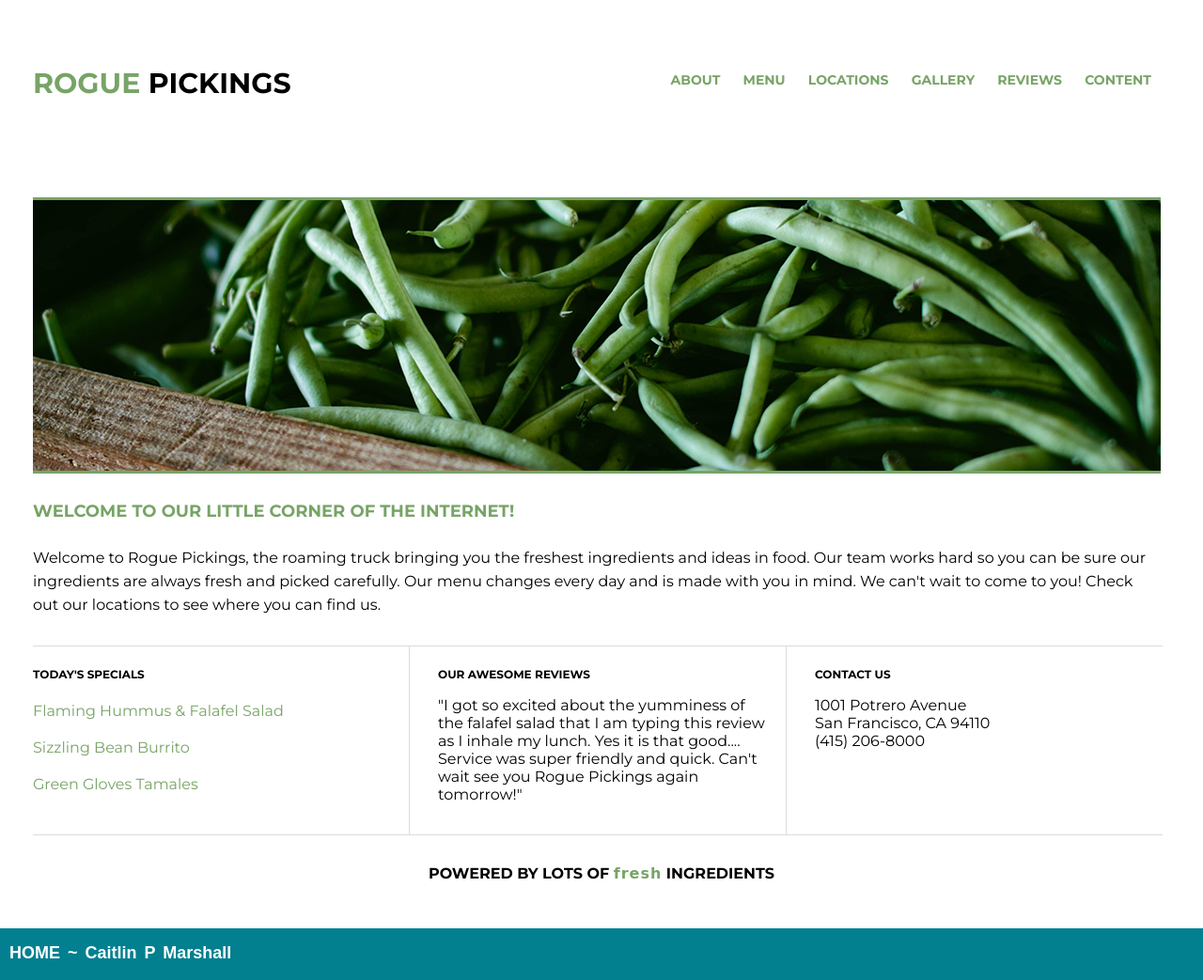
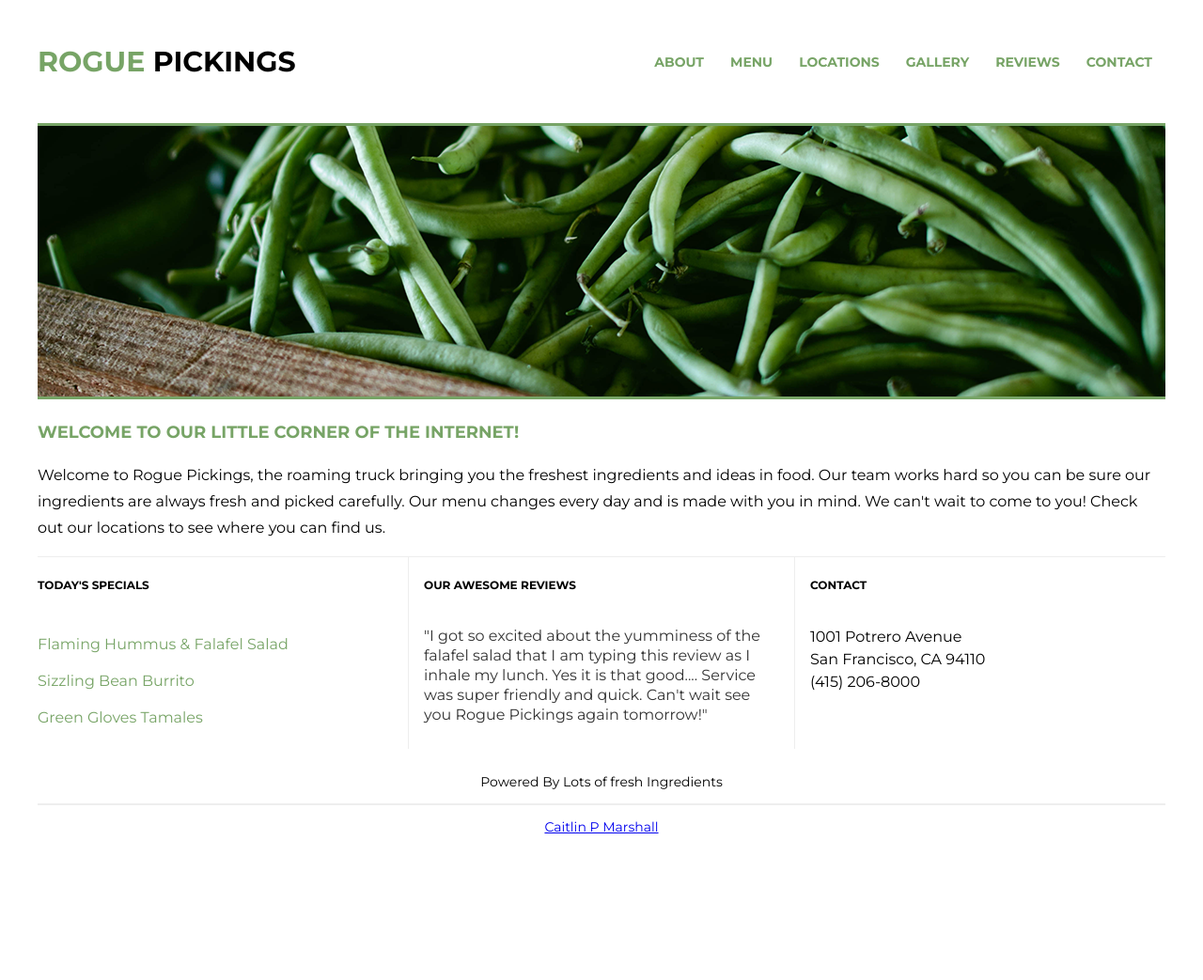
Before and after one commit to caitlinpmarshall/rogue-pickings, a plain HTML site: page index.html in a window 1280 px wide. Shown: the whole page at 94% size. After the commit the page ends 904 px from the top, so only its background shows below. Drawn offline with Linux system fonts and the light colour scheme; a web font is replaced by a local one.

Commit message:
Fixed broken image link, updated html and css for responsive

```diff
--- a/css/main.css
+++ b/css/main.css
@@ -1,176 +1,261 @@
-/***** BASE STYLES ******/
-header, main {
-    font-family: 'Montserrat', sans-serif;
-    color: #000000;
-    margin: 50px 35px 0 35px;
+html {
+	font-size: 16px;
 }
 
-/***** GRID ******/
-.full-width {
-    width: 1200px;
-    margin: 0 auto;
-    overflow: auto;
+body {
+	font-size: 1em;
+	font-family: 'Montserrat', Helvetica, Arial, sans-serif;
+	display: flex;
+	justify-content: center;
+	align-items: center;
 }
 
-.half-width {
-    width: 600px;
-    float: left;
+.container{
+	max-width: 1200px;
+	width: 90%;
+	margin: 0 auto;
+	display: flex;
+	justify-content: center;
+	align-items: center;
+	flex-flow: column wrap;
 }
 
-.third-width {
-    width: 400px;
-    float: left;
+h1,
+h2,
+h3 {
+	color: black;
+	text-transform: uppercase;
+	font-weight: 700;
+}
+h1 {
+	font-size: 1.875em;
+}
+h2 {
+	font-size: 1.125em;
+}
+h3 {
+	font-size: .75em;
 }
 
-/***** HEADER ******/
+p {
+	font-size: .875em;
+	line-height: 1.3125em;
+    padding: 0 30px;
+}
+
+/*The widths are in a percentage!*/
 header {
-    height: 110px;
+	margin: 0 auto;
+	display: flex;
+	justify-content: center;
+	align-items: center;
+	flex-flow: column;
+	width: 100%;
 }
 
 header h1 {
-    font-size: 30px;
-    text-transform: uppercase;
+	border-bottom: 3px solid #77a466;
+	text-align: center;
+	margin: 0;
+	padding: .5em 0;
+	width: 100%;
 }
-
-header span {
+header h1 span {
 	color: #77a466;
 }
 
-nav {
-    float: right;
+header nav {
+	padding: 10px 0;
+
+}
+header nav ul {
+
+	margin: 0;
+	padding: 0;
+	display: flex;
+	justify-content: space-between;
+	flex-flow: column;
+
+}
+header nav ul li {
+	text-transform: uppercase;
+	font-weight: 700;
+	font-size: .875em;
+	padding: 1em;
+	display: flex;
+	flex-flow: row wrap;
+	justify-content: center;
+}
+header nav ul li a{
+	text-decoration: none;
+	color:#77a466;
 }
 
-nav ul li {
-    color: #77a466;
-    display: inline-block;
-    font-size: 14px;
-    font-weight: 700;
-    padding: 10px;
-    text-transform: uppercase;
-
+/*The widths are in a percentage!*/
+.top-section,
+.bottom-section {
+	margin: 0 auto;
+	display: flex;
+	justify-content: center;
+	align-items: flex-start;
+	flex-flow: column;
+	width: 100%;
 }
 
-/***** TOP *****/
-.top img {
+.main-image {
+	height: auto;
+}
+.main-image img {
+	width: 100%;
 	border-top: 3px solid #77a466;
 	border-bottom: 3px solid #77a466;
 }
 
-.top h2 {
+.main-title {
+	height: auto;
+}
+.main-title h2 {
+	text-align: left;
+	padding: 5px 0;
 	color: #77a466;
-    font-size: 18px;
-    padding: 10px 0 10px 0;
-    text-transform: uppercase;
+}
+.main-title p {
+	padding: 0;
+	font-size: 1em;
+	line-height: 1.75em;
 }
 
-.top p {
-    font-size: 16px;
-    line-height: 25px;
-    padding: 0 20px 15px 0;
-    width: 1200px;
+.section-one,
+.section-two,
+.section-three {
+	height: auto;
+	width: 100%;
+	border-top: 1px solid #eee;
 }
 
-/***** BOTTOM *****/
-.bottom .third-width {
-    border-top: 1px solid #dedbdc;
-    border-bottom: 1px solid #dedbdc;
-    height: 200px;
+
+
+.section-one h3,
+.section-two h3,
+.section-three h3 {
+	padding: 10px 0;
 }
 
-/***** SECTION ONE *****/
-#section-one h3 {
-    font-weight: bold;
-    font-size: 12px;
-    text-transform: uppercase;
-    padding: 10px 25px 0 0;
+.section-one p,
+.section-two p,
+.section-three p {
+	padding: 10px 0;
 }
 
-#section-one ul {
-    margin: 0;
-    padding: 0;
+.menu {
+	list-style: none;
+	padding: 10px 0;
+}
+.menu li {
+	padding: 10px 0;
+	color:#77a466;
 }
 
-#section-one li {
-    color: #77a466;
-    font-size: 16px;
-    list-style: none;
-    padding: 10px 0 10px 0;
+.reviews {
+	color: #333;
+	font-size: 1em;
+	line-height: 1.3125em;
 }
 
-/***** SECTION TWO *****/
-
-#section-two {
-    border-left: 1px solid #dedbdc;
-    border-right: 1px solid #dedbdc;
+.address {
+	font-size: 1em;
+	line-height: 1.5em;
 }
 
-#section-two h3 {
-    font-weight: bold;
-    font-size: 12px;
-    text-transform: uppercase;
-    padding: 10px 25px 0 30px;
+/*The widths are in a percentage!*/
+footer {
+	border-top: 2px solid #eee;
+	margin: 0 auto;
+	text-align: center;
+	display: flex;
+	justify-content: center;
+	align-items: center;
+	width: 100%;
+}
+footer span {
+	font-family: 'Galada', cursive;
+	text-transform: lowercase;
+	color: #77a466;
+	font-size: .875em;
 }
 
-#section-two p {
-    padding: 0 20px 0 30px;
+@media screen and (min-width: 768px) {
+	.bottom-section {
+		display: flex;
+		flex-flow: row;
 	}
 
-/***** SECTION THREE *****/
-#section-three h3 {
-    font-weight: bold;
-    font-size: 12px;
-    text-transform: uppercase;
-    padding: 10px 25px 0 30px;
+	.section-one,
+	.section-two,
+	.section-three {
+		width: 33%;
 	}
 
-#section-three p {
-    padding: 0 30px 0 30px;
+	.section-one {
+		padding-right: 1em;
 	}
 
-/***** ROGUE PAGE ORIGINAL FOOTER ******/
-#rogue-footer {
-    clear: both;
+	.section-two {
+		padding: 0 1em;
+		border-left: 1px solid #eee;
+		border-right: 1px solid #eee;
 	}
 
-#rogue-footer p {
-    font-weight: 700;
-    padding: 15px 0 15px 0;
-    text-transform: uppercase;
-    text-align: center;
+	.section-three {
+		padding-left: 1em;
+	}
 }
 
-#rogue-footer span {
-    color: #77a466;
-    letter-spacing: 1px;
-    font-family: 'Galada', cursive;
-    text-transform: lowercase;
-
-}
-
-/***** RETURN HOME FOOTER *****/
-footer {
-    background: #028090;
-    height: 80px;
-    margin: 0;
-    padding: 0;
+@media screen and (min-width: 1200px) {
+	.container {
 		width: 100%;
 	}
 
-footer p {
-    color: #ffffff;
-    padding: 10px;
-    font-family: 'Karla', sans-serif;
-    font-size: 18px;
-    font-weight: 700;
-    line-height: 32px;
-    text-transform: capitalize;
-    word-spacing: 3px;
+	header {
+		display: flex;
+		flex-flow: row;
+		margin: 2em 0;
+	}
+
+	header h1 {
+		border: none;
+		text-align: left;
+	}
+
+	header nav ul {
+		display: flex;
+		justify-content: space-between;
+		flex-flow: row;
+	}
+
+	.bottom-section {
+		display: flex;
+		flex-flow: row;
+	}
+
+	.section-one,
+	.section-two,
+	.section-three {
+		width: 33%;
+	}
+
+	.section-one {
+		padding-right: 1em;
+	}
+
+	.section-two {
+		padding: 0 1em;
+		border-left: 1px solid #eee;
+		border-right: 1px solid #eee;
+	}
+
+	.section-three {
+		padding-left: 1em;
+	}
 
 }
-
-footer p a {
-    color: #ffffff;
-    text-decoration: none;
-    text-transform: uppercase;
-
-}
--- a/index.html
+++ b/index.html
@@ -1,63 +1,81 @@
 <!doctype html>
-<html>
+<html lang="en">
+
 <head>
-        <meta charset="utf-8"/>
+    <meta charset="utf-8">
+    <meta http-equiv="x-ua-compatible" content="ie=edge">
     <title>Rogue Pickings</title>
+    <meta name="viewport" content="width=device-width, initial-scale=1, shrink-to-fit=no">
     <link rel="stylesheet" href="css/normalize.css">
     <link rel="stylesheet" href="css/main.css">
-        <link href="https://fonts.googleapis.com/css2?family=Montserrat:wght@400;700&display=swap" rel="stylesheet">
+    <link href="https://fonts.googleapis.com/css?family=Montserrat:400,700" rel="stylesheet">
     <link href="https://fonts.googleapis.com/css2?family=Galada&display=swap" rel="stylesheet">
 </head>
 
-
 <body>
+    <div class="container">
         <header>
-            <div class="half-width">
-                <h1><span>Rogue</span> Pickings</h1>
-            </div>
-            <div class="half-width">
+            <h1><span>rogue</span> pickings</h1>
             <nav>
                 <ul>
-                        <li>About</li>
-                        <li>Menu</li>
-                        <li>Locations</li>
-                        <li>Gallery</li>
-                        <li>Reviews</li>
-                        <li>Content</li>
+                    <li>
+                        <a href="">About</a>
+                    </li>
+                    <li>
+                        <a href="">Menu</a>
+                    </li>
+                    <li>
+                        <a href="">Locations</a>
+                    </li>
+                    <li>
+                        <a href="">Gallery</a>
+                    </li>
+                    <li>
+                        <a href="">Reviews</a>
+                    </li>
+                    <li>
+                        <a href="">Contact</a>
+                    </li>
                 </ul>
             </nav>
+        </header>
+        <section class="top-section">
+            <div class="main-image"><img src="img/hero-image.png" alt="green beans" /></div>
+            <div class="main-title">
+                <h2>Welcome to our little corner of the internet!</h2>
+                <p>Welcome to Rogue Pickings, the roaming truck bringing you the freshest ingredients and ideas in food.
+                    Our team works hard so you can be sure our ingredients are always fresh and picked carefully. Our
+                    menu changes every day and is made with you in mind. We can't wait to come to you! Check out our
+                    locations to see where you can find us.</p>
             </div>
-        </header>
-        <main>
-            <section class="top" class="full-width">
-                <img src="img/Hero Image.png" alt="green beans"/>
-                <h2>Welcome to our little corner of the internet!</h2>
-                <p>Welcome to Rogue Pickings, the roaming truck bringing you the freshest ingredients and ideas in food. Our team works hard so you can be sure our ingredients are always fresh and picked carefully. Our menu changes every day and is made with you in mind. We can't wait to come to you! Check out our locations to see where you can find us. </p>
         </section>
-            <section class="bottom" class="full-width">
-                <div class="third-width" id="section-one">
+        <section class="bottom-section">
+            <div class="section-one">
                 <h3>Today's Specials</h3>
-                        <ul>
-                            <li>Flaming Hummus & Falafel Salad</li>
+                <ul class="menu">
+                    <li>Flaming Hummus &amp; Falafel Salad</li>
                     <li>Sizzling Bean Burrito</li>
                     <li>Green Gloves Tamales</li>
                 </ul>
             </div>
-                <div class="third-width" id="section-two">
+            <div class="section-two">
                 <h3>Our Awesome Reviews</h3>
-                    <p>"I got so excited about the yumminess of the falafel salad that I am typing this review as I inhale my lunch. Yes it is that good.... Service was super friendly and quick. Can't wait see you Rogue Pickings again tomorrow!"</p>
+                <p class="reviews">"I got so excited about the yumminess of the falafel salad that I am typing this
+                    review as I inhale my lunch. Yes it is that good.... Service was super friendly and quick. Can't
+                    wait see you Rogue Pickings again tomorrow!"</p>
             </div>
-                <div class="third-width" id="section-three">
-                    <h3>Contact Us</h3>
-                    <p>1001 Potrero Avenue <br> San Francisco, CA 94110 <br> (415) 206-8000 </p>
+            <div class="section-three">
+                <h3>Contact</h3>
+                <p class="address">1001 Potrero Avenue<br>
+                    San Francisco, CA 94110<br>
+                    (415) 206-8000 </p>
             </div>
         </section>
         <section class="full-width" id="rogue-footer">
             <p>Powered By Lots of <span>fresh</span> Ingredients</p>
         </section>
-        </main>
         <footer>
-            <p><a href="../portfolio/index.html">home</a> ~ Caitlin P Marshall</p>
+            <p><a href="../portfolio/index.html">Caitlin P Marshall</a></p>
         </footer>
     </body>
 </html>
```
Also changed, not shown: img/hero-image.png (renamed from img/Hero Image.png). Lines whose indentation alone changed are shown as unchanged.
